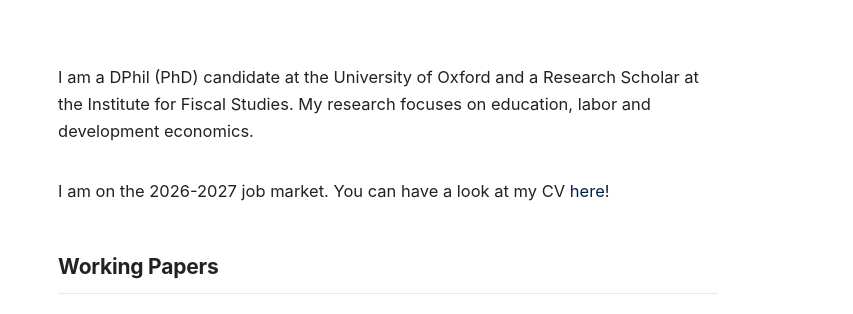
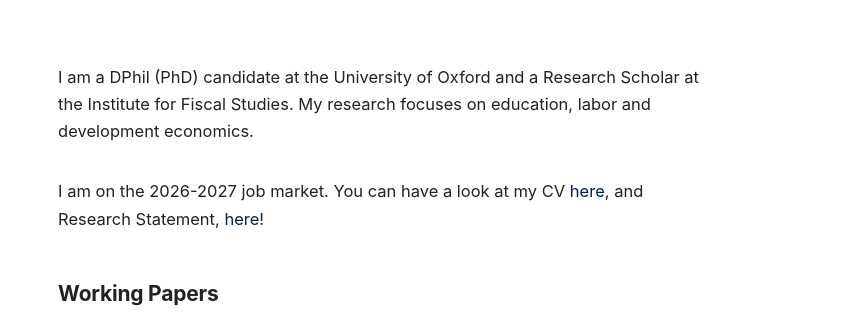
Before and after one commit to InbarAmit/InbarAmit.github.io, a plain HTML site: page index.html in a window 1280 px wide. Shown: the part 27-341 px from the top of the page, 427-1280 px from the left. Drawn offline with Linux system fonts and the light colour scheme.

Commit message:
Update index.html

```diff
--- a/index.html
+++ b/index.html
@@ -212,7 +212,7 @@
                 <p>
               <p style="margin-top: 2em;">
               I am on the 2026-2027 job market. You can have a look at my CV
-              <a href="https://www.dropbox.com/scl/fi/2jllcbjev227178ifhjqb/Inbar_Amit_CV.pdf?rlkey=slbrpp3wpd3gel6pbh5v1c9lg&dl=0" target="_blank" rel="noopener">here</a>!
+              <a href="https://www.dropbox.com/scl/fi/2jllcbjev227178ifhjqb/Inbar_Amit_CV.pdf?rlkey=slbrpp3wpd3gel6pbh5v1c9lg&dl=0" target="_blank" rel="noopener">here</a>, and Research Statement, <a href="https://www.dropbox.com/scl/fi/vpbie73tm9dhtjmp9rg2o/Amit_Research_Statement.pdf?rlkey=jf2f8nfrap1hr0g3qq5rbyb20&dl=0" target="_blank" rel="noopener">here</a>!
             </p>
           </section>
 
```
